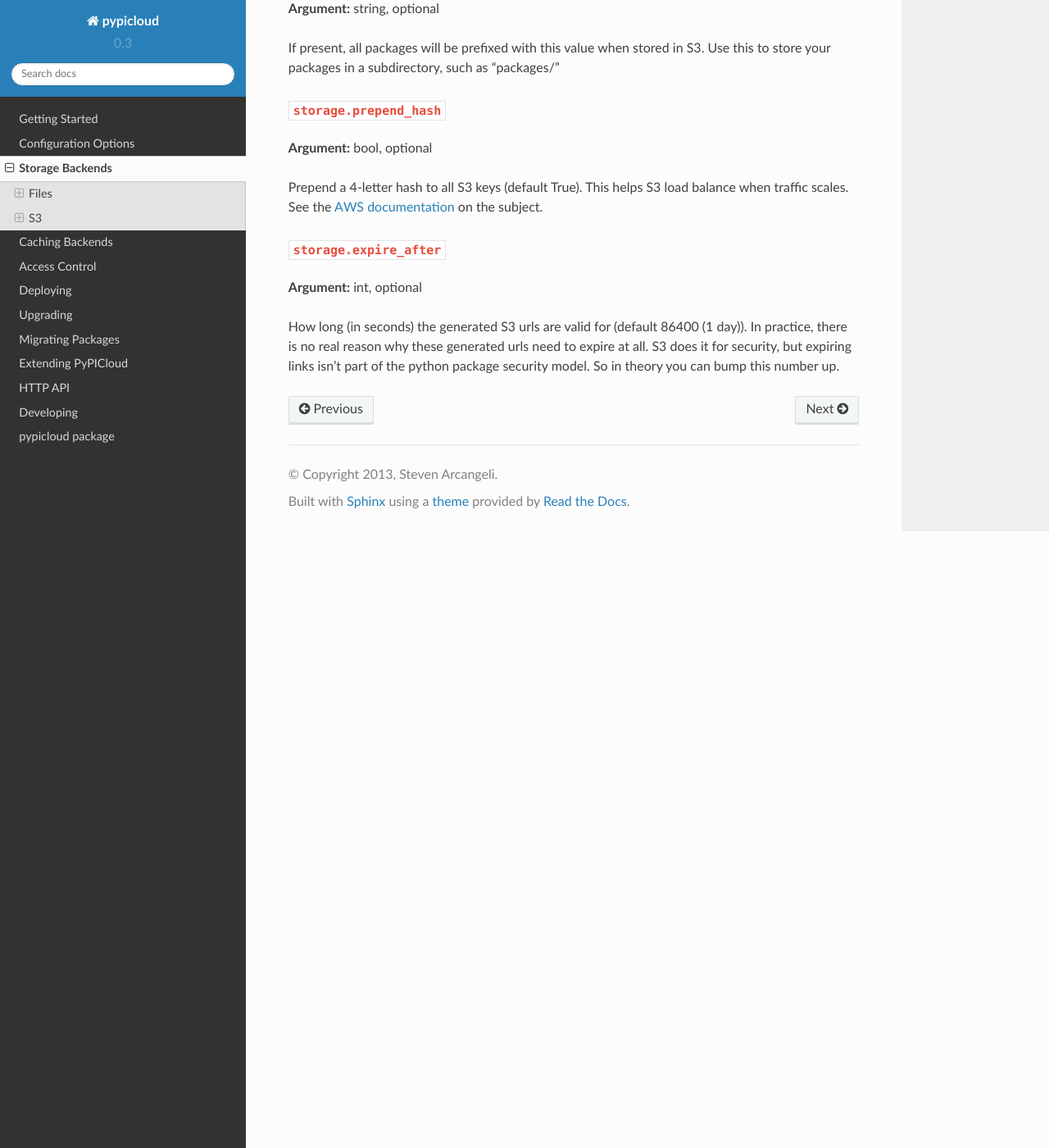
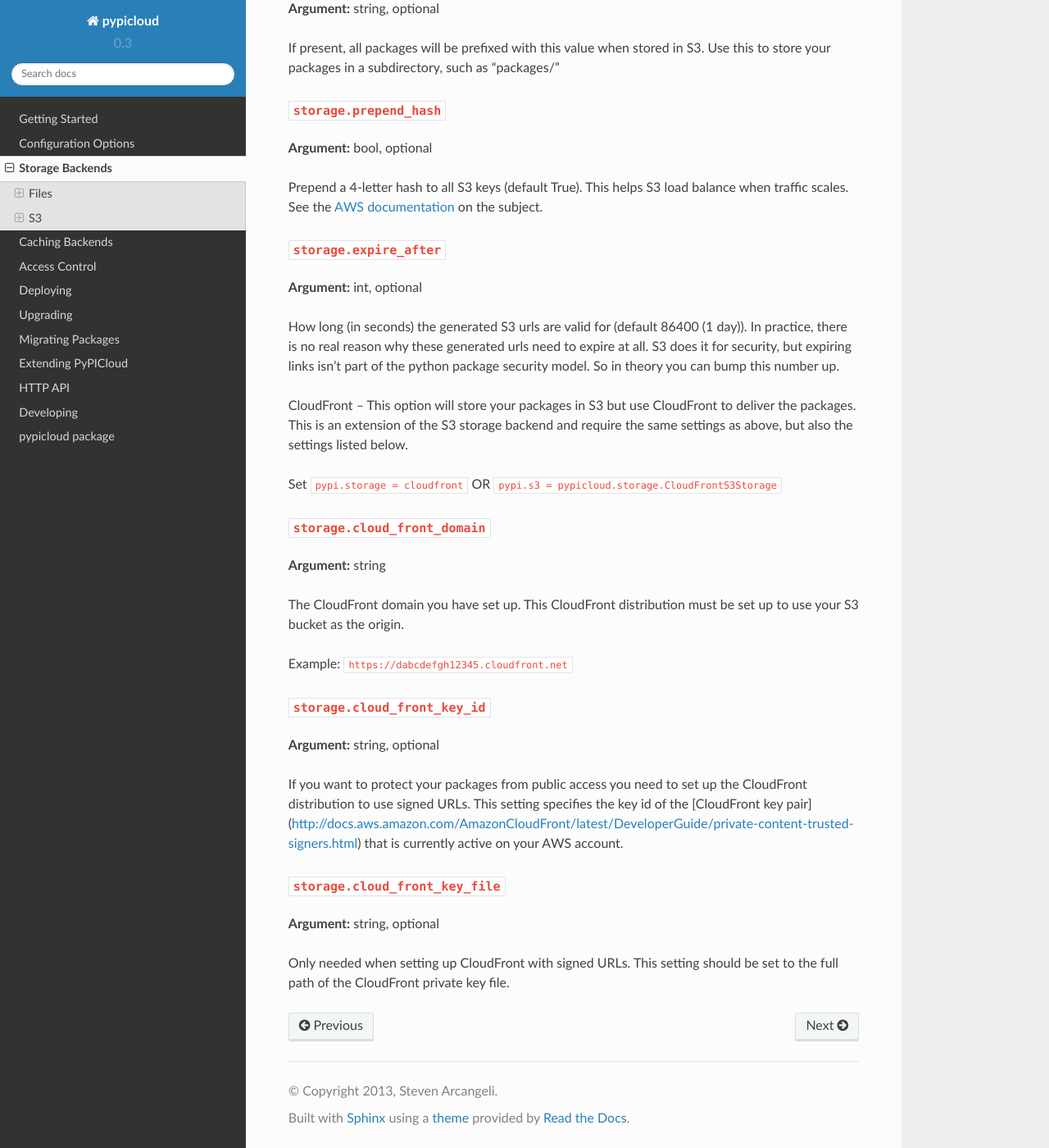
Before and after one commit to stevearc/pypicloud, a Sphinx documentation site: the page built from doc/topics/storage.rst, in a window 1280 px wide and 1400 px high, scrolled down 1372 px. Shown: the whole window at 82% size. Built offline with Sphinx 7.4.7 and the Read the Docs theme 2.0.0, drawn with Linux system fonts in a browser that asks for light colours; pages that are not in the unit, such as notebooks, are missing from menus.

Commit message:
Added documentation about the CloudFront storage backend

```diff
--- a/doc/topics/storage.rst
+++ b/doc/topics/storage.rst
@@ -75,3 +75,36 @@ How long (in seconds) the generated S3 urls are valid for (default 86400 (1
 day)). In practice, there is no real reason why these generated urls need to
 expire at all. S3 does it for security, but expiring links isn't part of the
 python package security model. So in theory you can bump this number up.
+
+CloudFront
+--
+This option will store your packages in S3 but use CloudFront to deliver the packages.
+This is an extension of the S3 storage backend and require the same settings as above,
+but also the settings listed below.
+
+Set ``pypi.storage = cloudfront`` OR ``pypi.s3 = pypicloud.storage.CloudFrontS3Storage``
+
+``storage.cloud_front_domain``
+~~~~~~~~~~~~~~~~~~
+**Argument:** string
+
+The CloudFront domain you have set up. This CloudFront distribution must be set up to
+use your S3 bucket as the origin.
+
+Example: ``https://dabcdefgh12345.cloudfront.net``
+
+``storage.cloud_front_key_id``
+~~~~~~~~~~~~~~~~~~
+**Argument:** string, optional
+
+If you want to protect your packages from public access you need to set up the CloudFront
+distribution to use signed URLs. This setting specifies the key id of the [CloudFront
+key pair](http://docs.aws.amazon.com/AmazonCloudFront/latest/DeveloperGuide/private-content-trusted-signers.html)
+that is currently active on your AWS account.
+
+``storage.cloud_front_key_file``
+~~~~~~~~~~~~~~~~~~
+**Argument:** string, optional
+
+Only needed when setting up CloudFront with signed URLs. This setting should be
+set to the full path of the CloudFront private key file.
```
